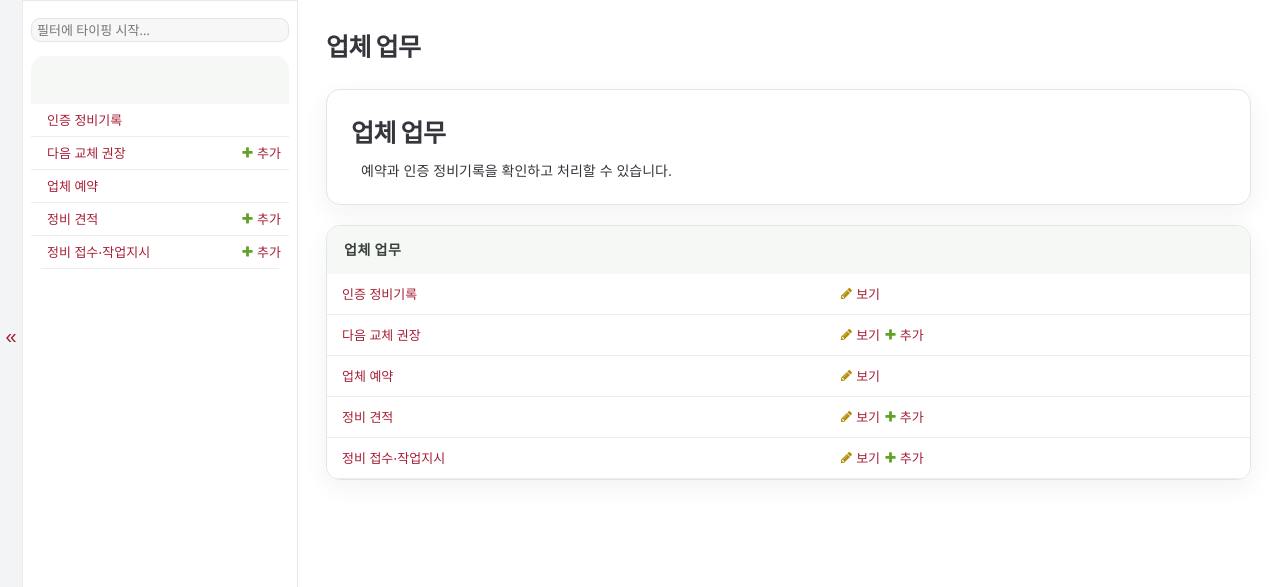
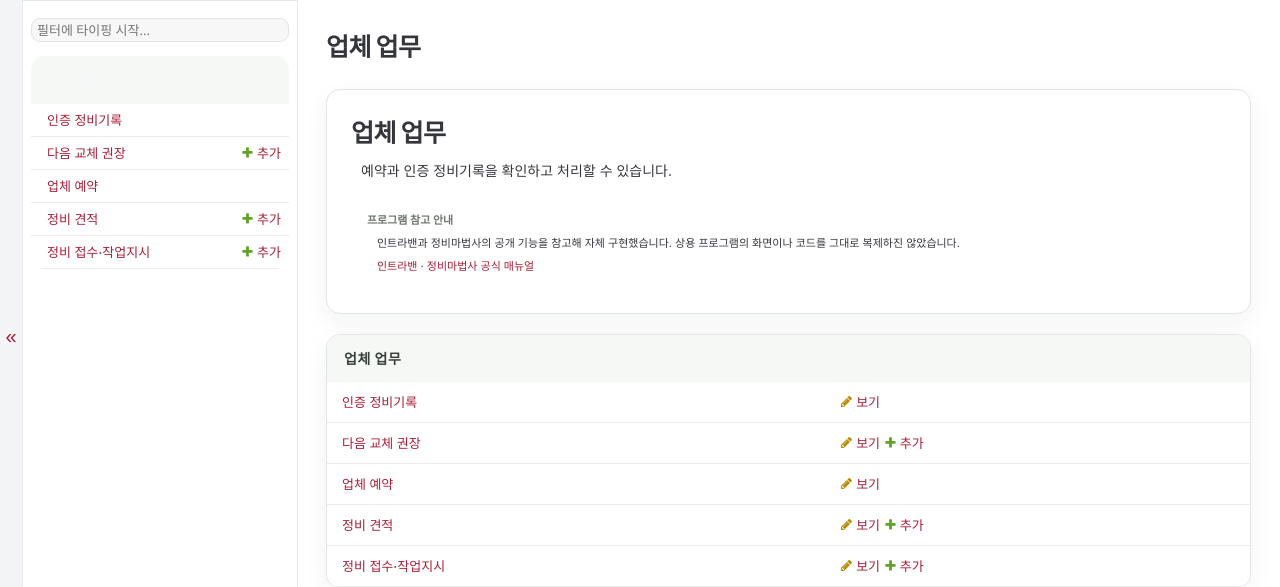
Before and after one commit to newsilver1028-hue/ilovemini, a Django app: page /partner-admin/ in a window 1280 px wide. Shown: the part 127-714 px from the top of the page. Run offline with Django 5.2, Linux system fonts and the light colour scheme; the visitor is signed in with stand-in values (Sample User, id 1); parts of the project's set-up code (start-up, migrations or seed data) failed here and were passed over.

Commit message:
Show product reference notice in partner admin (#29)

```diff
--- a/platform/api/core/templates/core/partner_admin_index.html
+++ b/platform/api/core/templates/core/partner_admin_index.html
@@ -6,6 +6,15 @@
   <header class="module" style="padding:24px; margin-bottom:20px;">
     <h1 style="margin:0 0 8px;">업체 업무</h1>
     <p style="margin:0;">예약과 인증 정비기록을 확인하고 처리할 수 있습니다.</p>
+    <aside class="help" style="margin:18px 0 0; padding:14px 16px;" aria-label="프로그램 참고 안내">
+      <strong>프로그램 참고 안내</strong>
+      <p style="margin:6px 0 0;">인트라밴과 정비마법사의 공개 기능을 참고해 자체 구현했습니다. 상용 프로그램의 화면이나 코드를 그대로 복제하진 않았습니다.</p>
+      <p style="margin:8px 0 0;">
+        <a href="https://intravan.co.kr/Intro" target="_blank" rel="noopener noreferrer">인트라밴</a>
+        <span aria-hidden="true"> · </span>
+        <a href="https://www.kabead.com/manual/carwizard_manual.pdf" target="_blank" rel="noopener noreferrer">정비마법사 공식 매뉴얼</a>
+      </p>
+    </aside>
   </header>
 
   {% for app in app_list %}
```
